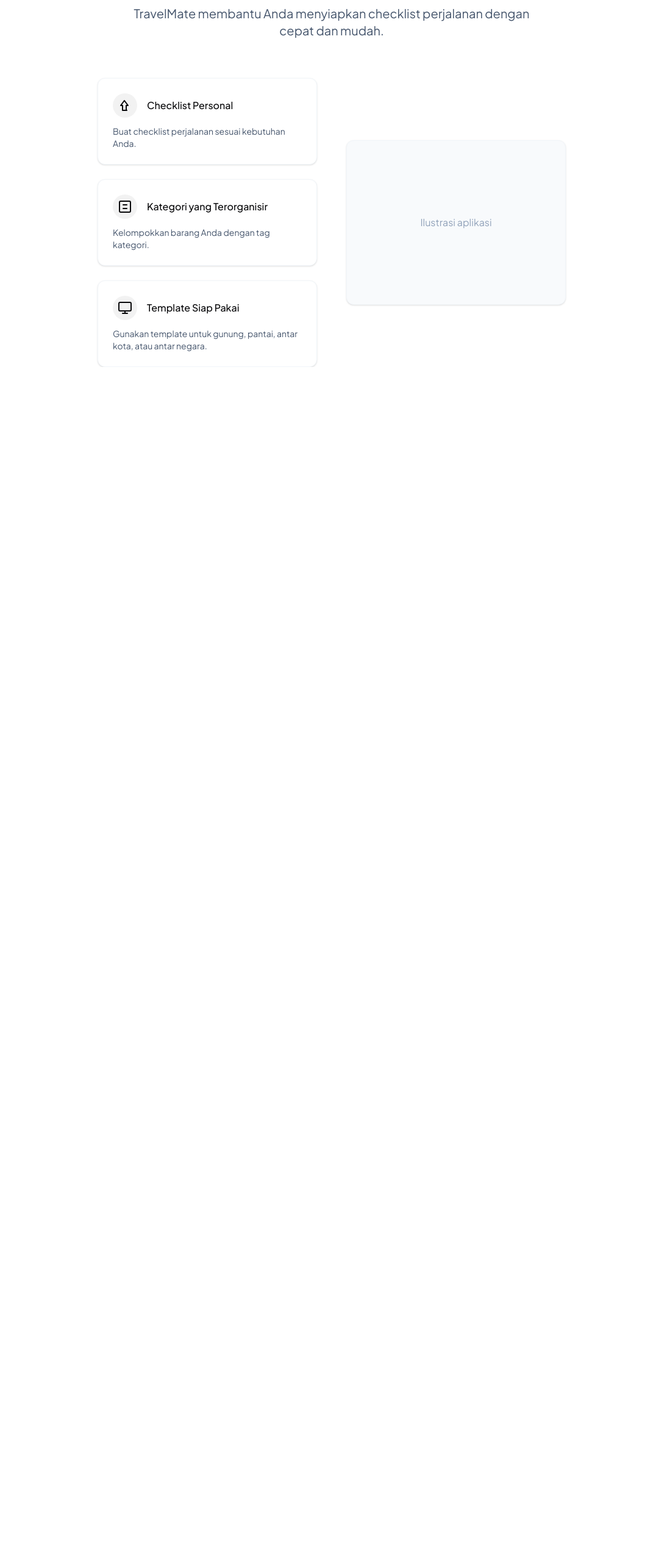
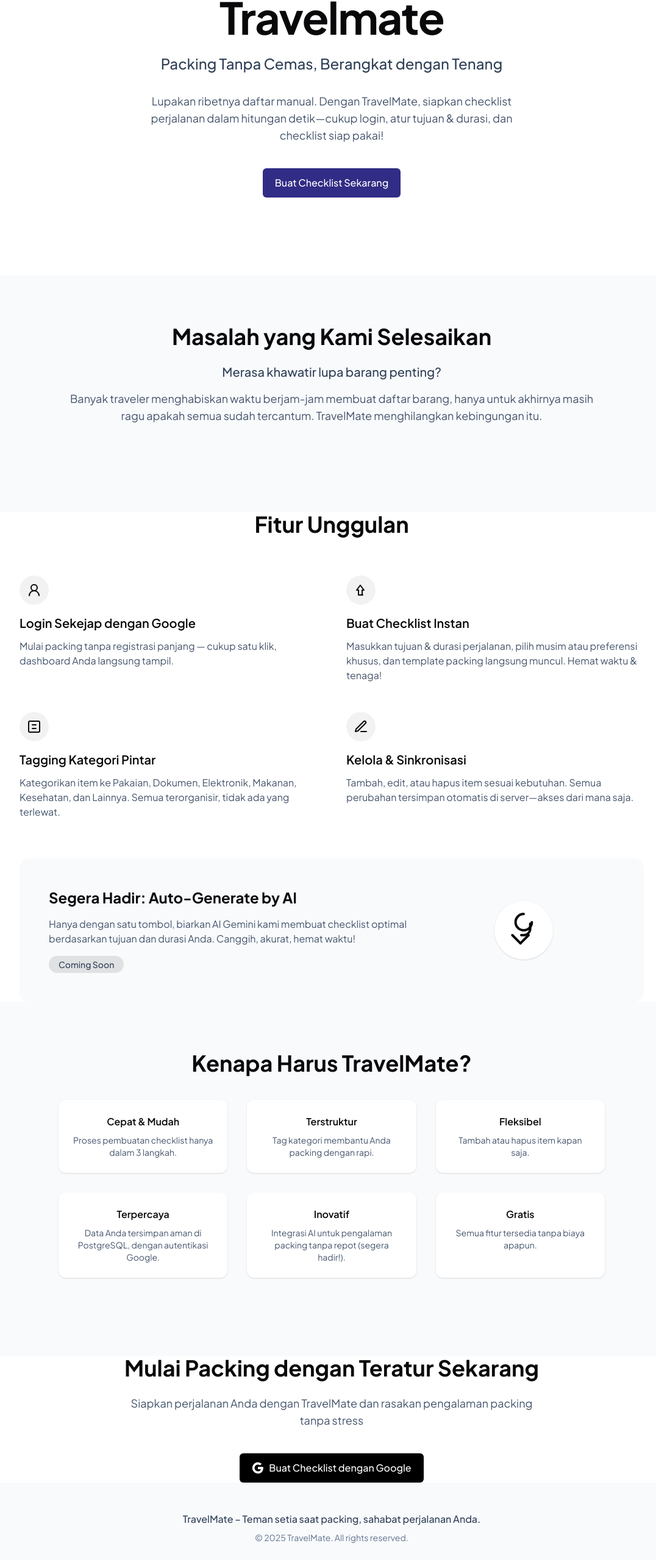
Before and after one commit to adinfahru/travelmate, a Next.js app: page / in a window 1280 px wide. Shown: the part 205-2764 px from the top of the page at 61% size, without its empty margins (96-1172 px from the left). Before the commit the page ends 807 px from the top, so only its background shows below. Built offline with nearby package versions, Linux system fonts and the light colour scheme; no server answers.

Commit message:
fix: update landing page

```diff
--- a/app/components/LoginButton.tsx
+++ b/app/components/LoginButton.tsx
@@ -23,7 +23,7 @@
   return (
     <button
       onClick={() => signIn("google")}
-      className="px-4 py-2 text-sm bg-black text-white rounded-md hover:bg-slate-800 transition-colors flex items-center gap-2"
+      className="px-4 py-2 text-sm bg-white text-black rounded-md hover:bg-slate-200 transition-colors flex items-center gap-2"
     >
       <svg width="20" height="20" viewBox="0 0 24 24" xmlns="http://www.w3.org/2000/svg">
         <path d="M22.56 12.25c0-.78-.07-1.53-.2-2.25H12v4.26h5.92c-.26 1.37-1.04 2.53-2.21 3.31v2.77h3.57c2.08-1.92 3.28-4.74 3.28-8.09z" fill="#4285F4" />
--- a/app/page.tsx
+++ b/app/page.tsx
@@ -1,8 +1,7 @@
 import { redirect } from "next/navigation";
 import { getSession } from "@/lib/session";
 import Header from "./components/Header";
-// eslint-disable-next-line @typescript-eslint/no-unused-vars
-import Image from "next/image";
+import Link from "next/link";
 
 export default async function Home() {
   // Check if user is authenticated
@@ -16,67 +15,204 @@
   return (
     <>
       <Header />
-      <main className="container py-16 md:py-24">
-        <div className="max-w-3xl mx-auto">
-          <div className="text-center mb-12 md:mb-16">
-            <h1 className="text-4xl md:text-5xl font-bold tracking-tight mb-6 leading-tight">
-              Jangan lupa bawa barang saat traveling
+
+      {/* Hero Section */}
+      <section className="container pt-20 md:pt-32 pb-16">
+        <div className="max-w-4xl py-32 mx-auto text-center">
+          <h1 className="text-5xl md:text-6xl lg:text-7xl font-bold tracking-tight text-balance mb-6">
+            Travelmate
           </h1>
-            <p className="text-lg md:text-xl text-slate-600 max-w-2xl mx-auto">
-              TravelMate membantu Anda menyiapkan checklist perjalanan dengan cepat dan mudah.
+          <p className="text-xl md:text-2xl text-slate-700 font-medium mb-8">
+            Packing Tanpa Cemas, Berangkat dengan Tenang
+          </p>
+          <p className="text-lg text-slate-600 mb-10 max-w-2xl mx-auto">
+            Lupakan ribetnya daftar manual. Dengan TravelMate, siapkan checklist perjalanan
+            dalam hitungan detik—cukup login, atur tujuan & durasi, dan checklist siap pakai!
+          </p>
+          <div className="flex flex-col sm:flex-row items-center justify-center gap-4">
+            <Link
+              href="/api/auth/signin?provider=google&callbackUrl=/dashboard"
+              className="rounded-md bg-indigo-900 px-5 py-3 text-base font-medium text-white hover:bg-black/90 transition-colors flex items-center gap-2"
+            >
+              Buat Checklist Sekarang
+            </Link>
+          </div>
+        </div>
+      </section>
+
+      {/* Problem Section */}
+      <section className="bg-slate-50 py-20">
+        <div className="container">
+          <div className="max-w-4xl mx-auto text-center mb-16">
+            <h2 className="text-3xl md:text-4xl font-bold mb-6">Masalah yang Kami Selesaikan</h2>
+            <p className="text-xl text-slate-700 font-medium">Merasa khawatir lupa barang penting?</p>
+            <p className="text-lg text-slate-600 mt-4">
+              Banyak traveler menghabiskan waktu berjam-jam membuat daftar barang,
+              hanya untuk akhirnya masih ragu apakah semua sudah tercantum.
+              TravelMate menghilangkan kebingungan itu.
+            </p>
+          </div>
+        </div>
+      </section>
+
+      {/* Features Section */}
+      <section className="container py-20">
+        <div className="max-w-5xl mx-auto">
+          <h2 className="text-3xl md:text-4xl font-bold mb-16 text-center">Fitur Unggulan</h2>
+
+          <div className="grid grid-cols-1 md:grid-cols-2 gap-12 mb-16">
+            <div className="flex flex-col">
+              <div className="bg-black/5 p-3 rounded-full w-12 h-12 flex items-center justify-center mb-4">
+                <svg xmlns="http://www.w3.org/2000/svg" width="24" height="24" viewBox="0 0 24 24" fill="none" stroke="currentColor" strokeWidth="2" strokeLinecap="round" strokeLinejoin="round">
+                  <circle cx="12" cy="8" r="5" />
+                  <path d="M20 21a8 8 0 1 0-16 0" />
+                </svg>
+              </div>
+              <h3 className="text-xl font-semibold mb-3">Login Sekejap dengan Google</h3>
+              <p className="text-slate-600">
+                Mulai packing tanpa registrasi panjang — cukup satu klik, dashboard Anda langsung tampil.
               </p>
             </div>
 
-          <div className="grid grid-cols-1 md:grid-cols-2 gap-12 items-center">
-            <div className="space-y-6">
-              <div className="bg-white rounded-xl p-6 border border-slate-100 shadow-sm">
-                <div className="flex items-center gap-4 mb-3">
-                  <div className="bg-black/5 p-2 rounded-full">
+            <div className="flex flex-col">
+              <div className="bg-black/5 p-3 rounded-full w-12 h-12 flex items-center justify-center mb-4">
                 <svg xmlns="http://www.w3.org/2000/svg" width="24" height="24" viewBox="0 0 24 24" fill="none" stroke="currentColor" strokeWidth="2" strokeLinecap="round" strokeLinejoin="round">
-                      <path d="M11 20h4"></path>
-                      <path d="M14 20v-8h3l-6-8-6 8h3v8Z"></path>
+                  <path d="M11 20h4" />
+                  <path d="M14 20v-8h3l-6-8-6 8h3v8Z" />
                 </svg>
               </div>
-                  <h3 className="font-medium">Checklist Personal</h3>
-                </div>
-                <p className="text-slate-600 text-sm">Buat checklist perjalanan sesuai kebutuhan Anda.</p>
+              <h3 className="text-xl font-semibold mb-3">Buat Checklist Instan</h3>
+              <p className="text-slate-600">
+                Masukkan tujuan & durasi perjalanan, pilih musim atau preferensi khusus, dan template packing langsung muncul. Hemat waktu & tenaga!
+              </p>
             </div>
 
-              <div className="bg-white rounded-xl p-6 border border-slate-100 shadow-sm">
-                <div className="flex items-center gap-4 mb-3">
-                  <div className="bg-black/5 p-2 rounded-full">
+            <div className="flex flex-col">
+              <div className="bg-black/5 p-3 rounded-full w-12 h-12 flex items-center justify-center mb-4">
                 <svg xmlns="http://www.w3.org/2000/svg" width="24" height="24" viewBox="0 0 24 24" fill="none" stroke="currentColor" strokeWidth="2" strokeLinecap="round" strokeLinejoin="round">
-                      <rect width="18" height="18" x="3" y="3" rx="2" ry="2"></rect>
-                      <line x1="9" x2="15" y1="9" y2="9"></line>
-                      <line x1="9" x2="15" y1="15" y2="15"></line>
+                  <rect width="18" height="18" x="3" y="3" rx="2" ry="2" />
+                  <line x1="9" x2="15" y1="9" y2="9" />
+                  <line x1="9" x2="15" y1="15" y2="15" />
                 </svg>
               </div>
-                  <h3 className="font-medium">Kategori yang Terorganisir</h3>
-                </div>
-                <p className="text-slate-600 text-sm">Kelompokkan barang Anda dengan tag kategori.</p>
+              <h3 className="text-xl font-semibold mb-3">Tagging Kategori Pintar</h3>
+              <p className="text-slate-600">
+                Kategorikan item ke Pakaian, Dokumen, Elektronik, Makanan, Kesehatan, dan Lainnya. Semua terorganisir, tidak ada yang terlewat.
+              </p>
             </div>
 
-              <div className="bg-white rounded-xl p-6 border border-slate-100 shadow-sm">
-                <div className="flex items-center gap-4 mb-3">
-                  <div className="bg-black/5 p-2 rounded-full">
+            <div className="flex flex-col">
+              <div className="bg-black/5 p-3 rounded-full w-12 h-12 flex items-center justify-center mb-4">
                 <svg xmlns="http://www.w3.org/2000/svg" width="24" height="24" viewBox="0 0 24 24" fill="none" stroke="currentColor" strokeWidth="2" strokeLinecap="round" strokeLinejoin="round">
-                      <rect width="20" height="14" x="2" y="3" rx="2"></rect>
-                      <line x1="8" x2="16" y1="21" y2="21"></line>
-                      <line x1="12" x2="12" y1="17" y2="21"></line>
+                  <path d="M12 20h9" />
+                  <path d="M16.5 3.5a2.12 2.12 0 0 1 3 3L7 19l-4 1 1-4Z" />
                 </svg>
               </div>
-                  <h3 className="font-medium">Template Siap Pakai</h3>
-                </div>
-                <p className="text-slate-600 text-sm">Gunakan template untuk gunung, pantai, antar kota, atau antar negara.</p>
+              <h3 className="text-xl font-semibold mb-3">Kelola & Sinkronisasi</h3>
+              <p className="text-slate-600">
+                Tambah, edit, atau hapus item sesuai kebutuhan. Semua perubahan tersimpan otomatis di server—akses dari mana saja.
+              </p>
             </div>
           </div>
 
-            <div className="rounded-xl overflow-hidden border border-slate-100 shadow-sm aspect-[4/3] bg-slate-50 flex items-center justify-center">
-              <p className="text-slate-400">Ilustrasi aplikasi</p>
+          <div className="bg-slate-50 rounded-2xl p-8 md:p-12 flex flex-col md:flex-row items-center gap-8">
+            <div className="md:w-2/3">
+              <h3 className="text-2xl font-bold mb-4">Segera Hadir: Auto-Generate by AI</h3>
+              <p className="text-slate-600 mb-4">
+                Hanya dengan satu tombol, biarkan AI Gemini kami membuat checklist optimal berdasarkan tujuan dan durasi Anda.
+                Canggih, akurat, hemat waktu!
+              </p>
+              <div className="inline-block bg-black/10 rounded-full px-4 py-1 text-sm text-slate-700 font-medium">
+                Coming Soon
+              </div>
+            </div>
+            <div className="md:w-1/3 flex items-center justify-center">
+              <div className="bg-white p-4 rounded-full shadow-sm">
+                <svg xmlns="http://www.w3.org/2000/svg" width="64" height="64" viewBox="0 0 24 24" fill="none" stroke="currentColor" strokeWidth="1.5" strokeLinecap="round" strokeLinejoin="round">
+                  <path d="M12 2a5 5 0 1 0 5 5" />
+                  <path d="M16 8v3a4 4 0 0 1-4 4h-1.5" />
+                  <path d="m5 15 5 5" />
+                  <path d="m10 20 5-5" />
+                </svg>
               </div>
             </div>
           </div>
-      </main>
+        </div>
+      </section>
+
+      {/* Why Choose Us Section */}
+      <section className="bg-slate-50 py-20">
+        <div className="container">
+          <div className="max-w-4xl mx-auto text-center mb-12">
+            <h2 className="text-3xl md:text-4xl font-bold mb-10">Kenapa Harus TravelMate?</h2>
+            <div className="grid grid-cols-1 sm:grid-cols-2 md:grid-cols-3 gap-8">
+              <div className="bg-white p-6 rounded-xl shadow-sm">
+                <h3 className="font-semibold mb-2">Cepat & Mudah</h3>
+                <p className="text-slate-600 text-sm">Proses pembuatan checklist hanya dalam 3 langkah.</p>
+              </div>
+              <div className="bg-white p-6 rounded-xl shadow-sm">
+                <h3 className="font-semibold mb-2">Terstruktur</h3>
+                <p className="text-slate-600 text-sm">Tag kategori membantu Anda packing dengan rapi.</p>
+              </div>
+              <div className="bg-white p-6 rounded-xl shadow-sm">
+                <h3 className="font-semibold mb-2">Fleksibel</h3>
+                <p className="text-slate-600 text-sm">Tambah atau hapus item kapan saja.</p>
+              </div>
+              <div className="bg-white p-6 rounded-xl shadow-sm">
+                <h3 className="font-semibold mb-2">Terpercaya</h3>
+                <p className="text-slate-600 text-sm">Data Anda tersimpan aman di PostgreSQL, dengan autentikasi Google.</p>
+              </div>
+              <div className="bg-white p-6 rounded-xl shadow-sm">
+                <h3 className="font-semibold mb-2">Inovatif</h3>
+                <p className="text-slate-600 text-sm">Integrasi AI untuk pengalaman packing tanpa repot (segera hadir!).</p>
+              </div>
+              <div className="bg-white p-6 rounded-xl shadow-sm">
+                <h3 className="font-semibold mb-2">Gratis</h3>
+                <p className="text-slate-600 text-sm">Semua fitur tersedia tanpa biaya apapun.</p>
+              </div>
+            </div>
+          </div>
+        </div>
+      </section>
+
+      {/* CTA Section */}
+      <section className="container py-20">
+        <div className="max-w-4xl mx-auto text-center">
+          <h2 className="text-3xl md:text-4xl font-bold mb-6">Mulai Packing dengan Teratur Sekarang</h2>
+          <p className="text-lg text-slate-600 mb-10 max-w-2xl mx-auto">
+            Siapkan perjalanan Anda dengan TravelMate dan rasakan pengalaman packing tanpa stress
+          </p>
+          <Link
+            href="/api/auth/signin?provider=google&callbackUrl=/dashboard"
+            className="inline-flex rounded-md bg-black px-5 py-3 text-base font-medium text-white hover:bg-black/90 transition-colors items-center gap-2"
+          >
+            <svg xmlns="http://www.w3.org/2000/svg" width="20" height="20" viewBox="0 0 24 24" fill="#ffffff">
+              <path d="M22.56 12.25c0-.78-.07-1.53-.2-2.25H12v4.26h5.92c-.26 1.37-1.04 2.53-2.21 3.31v2.77h3.57c2.08-1.92 3.28-4.74 3.28-8.09z" />
+              <path d="M12 23c2.97 0 5.46-.98 7.28-2.66l-3.57-2.77c-.98.66-2.23 1.06-3.71 1.06-2.86 0-5.29-1.93-6.16-4.53H2.18v2.84C3.99 20.53 7.7 23 12 23z" />
+              <path d="M5.84 14.09c-.22-.66-.35-1.36-.35-2.09s.13-1.43.35-2.09V7.07H2.18C1.43 8.55 1 10.22 1 12s.43 3.45 1.18 4.93l2.85-2.22.81-.62z" />
+              <path d="M12 5.38c1.62 0 3.06.56 4.21 1.64l3.15-3.15C17.45 2.09 14.97 1 12 1 7.7 1 3.99 3.47 2.18 7.07l3.66 2.84c.87-2.6 3.3-4.53 6.16-4.53z" />
+            </svg>
+            Buat Checklist dengan Google
+          </Link>
+        </div>
+      </section>
+
+      {/* Footer */}
+      <footer className="bg-slate-50 py-12">
+        <div className="container">
+          <div className="max-w-4xl mx-auto text-center">
+            <p className="text-slate-700 font-medium mb-2">TravelMate – Teman setia saat packing, sahabat perjalanan Anda.</p>
+            <p className="text-slate-500 text-sm mb-6">© 2025 TravelMate. All rights reserved.</p>
+            <div className="flex flex-wrap justify-center gap-4 text-sm text-slate-600">
+              <a href="#" className="hover:text-black transition-colors">Privacy Policy</a>
+              <span>•</span>
+              <a href="#" className="hover:text-black transition-colors">Terms of Service</a>
+              <span>•</span>
+              <a href="mailto:support@travelmate.id" className="hover:text-black transition-colors">Kontak: support@travelmate.id</a>
+            </div>
+          </div>
+        </div>
+      </footer>
     </>
   );
 }
```
Lines whose indentation alone changed are shown as unchanged.
